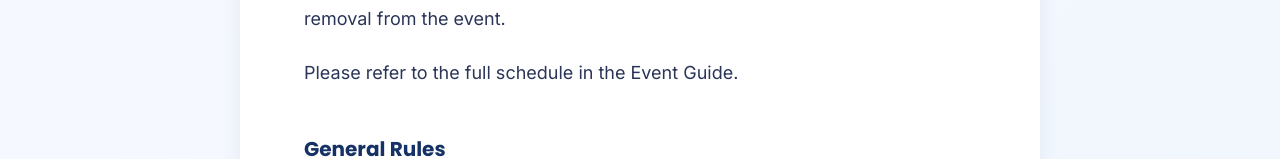
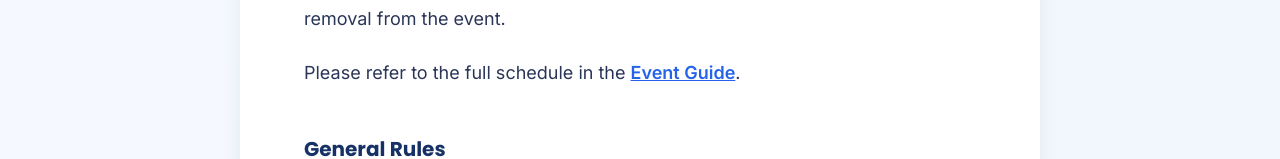
Before and after one commit to AD-txigfwbexxk23/Hack-The-Bias-New, a React (Vite) app in the folder frontend/: page /rules in a window 1280 px wide. Shown: the part 782-941 px from the top of the page. Built offline with nearby package versions, Linux system fonts and the light colour scheme; no server answers.

Commit message:
information fixes

```diff
--- a/frontend/src/components/registration/steps/DemographicsStep.jsx
+++ b/frontend/src/components/registration/steps/DemographicsStep.jsx
@@ -100,10 +100,16 @@ const DemographicsStep = ({ formData, updateFormData, errors }) => {
       )}
 
       {formData.education_level === 'recent_graduate' && (
-        <div className="form-group">
-          <label>
-            Major / Program <span className="required">*</span>
-          </label>
+        <>
+          <div className="consent-notice">
+            <p>
+              <strong>Note for Recent Graduates:</strong> You must have convocated no earlier than January 16th, 2025, and your team must include at least 2 other current students.
+            </p>
+          </div>
+          <div className="form-group">
+            <label>
+              Major / Program <span className="required">*</span>
+            </label>
           <input
             type="text"
             value={formData.major || ''}
@@ -113,6 +119,7 @@ const DemographicsStep = ({ formData, updateFormData, errors }) => {
           />
           {errors.major && <span className="field-error">{errors.major}</span>}
         </div>
+        </>
       )}
 
       {formData.education_level === 'other' && (
--- a/frontend/src/pages/Rules.css
+++ b/frontend/src/pages/Rules.css
@@ -69,6 +69,17 @@
   color: #153166;
 }
 
+.rules-section a {
+  color: #2563eb;
+  text-decoration: underline;
+  font-weight: 600;
+  transition: color var(--duration-normal) ease;
+}
+
+.rules-section a:hover {
+  color: #1d4ed8;
+}
+
 .rules-placeholder {
   margin-top: var(--space-xl);
   padding: var(--space-lg);
```
